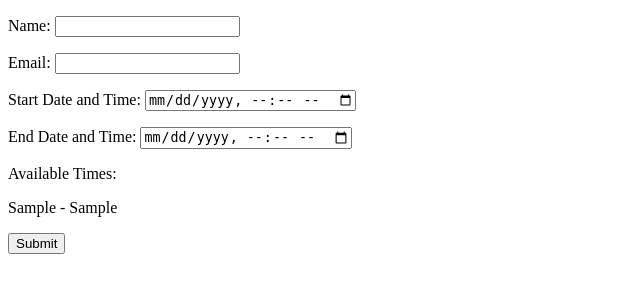
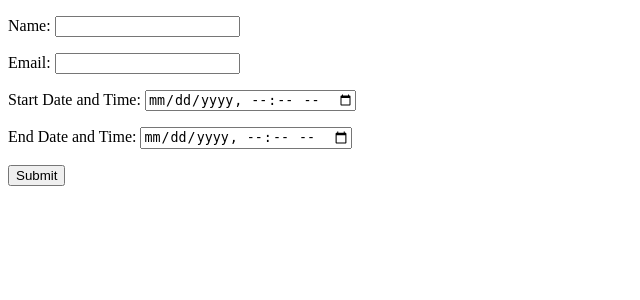
Before and after one commit to actionspot1/meeting-room-availability, a Django app: template meetingroom/core/templates/create_event.html in a window 1280 px wide. Shown: the top 300 px of the page, without its empty margins (0-640 px from the left). Run offline with Django 5.2, Linux system fonts and the light colour scheme; tables that the repository leaves empty hold one stand-in row (values such as "Sample post"); the template is opened without the code that fills it: values that come from a table or form of the project are taken from there, most other values are stand-ins (such as "Sample title", 1, 10 or a date in 2020); parts of the project's set-up code (start-up, migrations or seed data) failed here and were passed over.

Commit message:
Got rid of displaying available times.

```diff
--- a/meetingroom/core/templates/create_event.html
+++ b/meetingroom/core/templates/create_event.html
@@ -9,21 +9,6 @@
         <form method="post" action="{% url 'book_reservation' %}">
             {% csrf_token %} {{ form.as_p }}
             <div>
-                Available Times:
-                <div>
-                    {% if available_time_slots %}
-                        {% for appointment in available_time_slots %}
-                            <p>{{ appointment.0 }} - {{ appointment.1 }}</p>
-                        {% endfor %}
-                    {% else %}
-                        {% if now > business_hours.0 %}
-                            <p>{{ now }} - {{ business_hours.1 }}</p>
-                        {% else %}
-                            <p>{{ business_hours.0 }} - {{ business_hours.1 }}</p>
-                        {% endif %}
-                {% endif %}
-
-                </div>
                 {% if has_time_conflict %}
                     <p>Error. Room is unavailable. Please try again. </p>
                 {%endif%}
```
